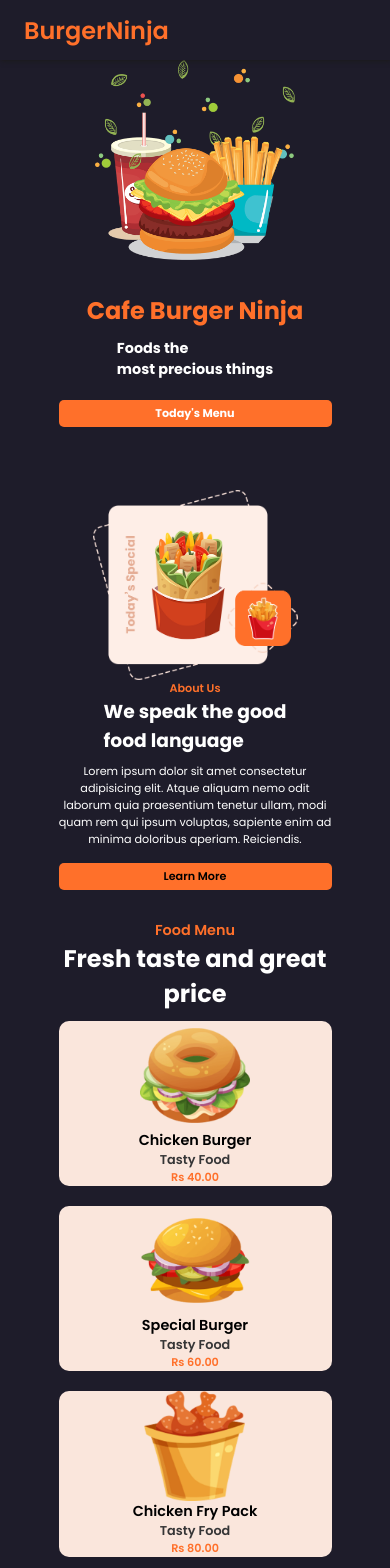
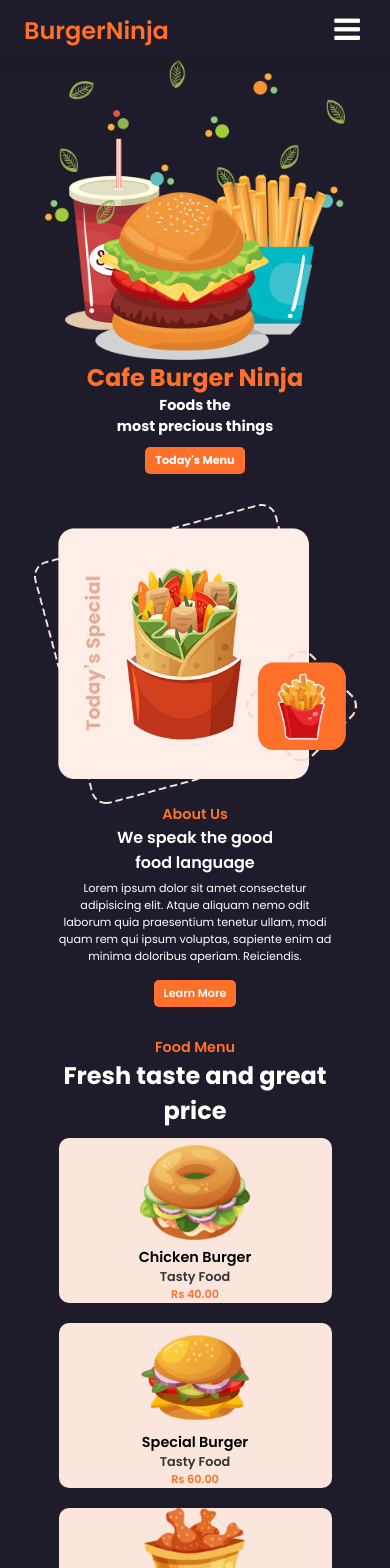
Before and after one commit to ravidhangarrd/burgerninja-restaurant-website, a React (Create React App) app: page / in a window 390 px wide. Shown: the top 1568 px of the page. Built offline with nearby package versions, Linux system fonts and the light colour scheme.

Commit message:
new changes added

```diff
--- a/package.json
+++ b/package.json
@@ -9,6 +9,7 @@
     "react": "^18.2.0",
     "react-dom": "^18.2.0",
     "react-router-dom": "^6.8.1",
+    "react-router-hash-link": "^2.4.3",
     "react-scripts": "5.0.1",
     "web-vitals": "^2.1.4"
   },
--- a/src/App.css
+++ b/src/App.css
@@ -22,6 +22,8 @@
 body {
   background-color: var(--bg-color);
 }
+
+
 
 /* Header Bar CSS start */
 
@@ -76,6 +78,17 @@ header{
   font-weight: 600;
 }
 
+/* Nav Bar Css Start*/
+
+#side-bar-icon{
+  font-size: 30px;
+  color: var(--text-color);
+  display: none;
+}
+
+/* Nav Bar Css End*/
+
+
 /* Header Bar CSS end */
 
 /* Main Body CSS Start */
@@ -117,13 +130,15 @@ main{
   color: var(--main-color);
 }
 
-.ban-sec-left-con p{
+.ban-sec-left-con span{
   font-size: var(--p-fonts);
   font-family: 'Poppins', sans-serif;
   font-weight: bolder;
   color: var(--text-color);
-  margin-top: 10px;
-  margin-bottom: 20px;
+}
+
+.btm-span{
+  margin-bottom: 10px;
 }
 
 .ban-sec-left-con button{
@@ -134,6 +149,11 @@ main{
   font-weight: bold;
   padding: 5px 10px;
   color: var(--text-color);
+}
+
+.ban-sec-left-con button:hover{
+  padding: 7px 12px;
+  box-shadow:1px 1px 5px #ff702a;
 }
 
 .ban-sec-right-con{
@@ -177,10 +197,14 @@ main{
   align-items: flex-start;
 }
 
-.aboutus-sec-right-con h3{
+.aboutus-sec-right-con span{
   color: var(--text-color);
   font-family: 'Poppins', sans-serif;
-  margin-bottom: 8px;
+  font-weight: 600;
+}
+
+.btm-span1{
+  margin-bottom: 5px;
 }
 
 .aboutus-sec-right-con p{
@@ -193,6 +217,7 @@ main{
   color: var(--main-color);
   font-weight: 600;
   font-family: 'Poppins', sans-serif;
+  font-size: var(--p-fonts);
 }
 
 .aboutus-sec-right-con button{
@@ -204,6 +229,12 @@ main{
   font-weight: 600;
   margin-top: 15px;
   font-family: 'Poppins', sans-serif;
+  color: var(--text-color);
+}
+
+.aboutus-sec-right-con button:hover{
+  padding: 7px 12px;
+  box-shadow:1px 1px 5px #ff702a;
 }
 
 /* About Us Section End */
@@ -213,6 +244,7 @@ main{
 #footer-container{
   width: 100%;
   height: 250px;
+  margin-top: 40px;
 }
 
 footer{
@@ -253,12 +285,17 @@ footer div{
 
 .end-list h4{
   color: var(--text-color);
-  margin-bottom: 5px;
 }
 
 .icon-con{
   width: 100%;
   display: flex;
+}
+
+.end-list{
+  display: flex;
+  flex-direction: column;
+  align-items: flex-start;
 }
 
 .end-list ul{
@@ -378,10 +415,15 @@ footer div{
   border: 0px;
   border-radius: 5px;
   padding: 5px 10px;
-  font-size: 0.6rem;
+  font-size: 0.7rem;
   font-weight: 600;
   color: var(--text-color);
   margin-top: 10px;
+}
+
+#letstalk-container button:hover{
+  padding: 7px 12px;
+  box-shadow:1px 1px 5px #ff702a;
 }
 
 /* Lets  Talk End */
@@ -395,6 +437,7 @@ footer div{
   flex-direction: column;
   justify-content: center;
   align-items: center;
+  margin: 20px 0px;
 }
 
 #over-services-container p {
@@ -515,21 +558,18 @@ footer div{
     text-align: center;
   }
 
-  .service-card-con{
-    flex-direction: column;
-    align-items: center;
-  }
-
   .aboutus-section-container{
-    height: 400px;
+    height: auto;
     flex-direction: column;
     justify-content: center;
     align-items: center;
     margin: 30px 0px;
   }
 
+
   .aboutus-sec-left-con{
-    width: 70%;
+    height: 300px;
+    width: 100%;
     background-position: center;
   }
 
@@ -542,11 +582,12 @@ footer div{
     text-align: center;
   }
 
-  .aboutus-sec-right-con button{
+  /* .aboutus-sec-right-con button{
     width: 100%;
-  }
+  } */
 
   .banner-section-container{
+    height: auto;
     flex-direction: column-reverse;
     align-self: center;
     align-items: center;
@@ -561,12 +602,13 @@ footer div{
   }
 
   .ban-sec-right-con{
-    width: 70%;
+    width: 100%;
+    height: 300px;
   }
 
-  .ban-sec-left-con button{
+  /* .ban-sec-left-con button{
     width: 100%;
-  }
+  } */
 
   .ban-sec-left-con h2{
     font-size: 1.5rem;
@@ -574,6 +616,7 @@ footer div{
 
   #footer-container{
     height: auto;
+    margin-bottom: 50px;
   }
 
   .list{
@@ -587,7 +630,8 @@ footer div{
   }
 
   .end-list{
-    margin-bottom: 20px;
+    margin-bottom: 10px;
+    align-items: center;
   }
 
   .end-list hr{
@@ -611,6 +655,25 @@ footer div{
     line-height: 20px;
   }
 
+  #side-bar-icon{
+    display: block;
+    margin-right: 30px;
+  }
+
+  #side-bar-icon:hover {
+    color: var(--main-color);
+    font-size: 35px;
+  }
 
 
+  .service-card-con{
+    flex-direction: column;
+    align-items: center;
+  }
+
+  #scard-img{
+    width: 80px;
+    height: 80px;
+  }
+
 }
--- a/src/components/AboutUs.jsx
+++ b/src/components/AboutUs.jsx
@@ -3,13 +3,13 @@ import React from 'react'
 const AboutUs = () => {
   return (
     <>
-    <section className='aboutus-section-container'>
+    <section id='about' className='aboutus-section-container'>
       <div className='aboutus-sec-left-con'>
       </div>
 
       <div className='aboutus-sec-right-con'>
         <p id="about-text">About Us</p>
-        <h3>We speak the good<br/>food language</h3>
+        <span>We speak the good</span><span className='btm-span1'>food language</span>
         <p>
           Lorem ipsum dolor sit amet consectetur adipisicing elit. Atque aliquam nemo odit laborum quia praesentium tenetur ullam, modi quam rem qui ipsum voluptas, sapiente enim ad minima doloribus aperiam. Reiciendis.
         </p>
--- a/src/components/Footer.jsx
+++ b/src/components/Footer.jsx
@@ -4,7 +4,7 @@ import { NavLink } from 'react-router-dom'
 const Footer = () => {
   return (
     <>
-    <footer>
+    <footer id='contact'>
         <div className='list'>
             <h4>Menu Links</h4>
             <hr width="40px" color='#ff702a'/>
--- a/src/components/Header.jsx
+++ b/src/components/Header.jsx
@@ -1,5 +1,6 @@
 import React from 'react';
-import {NavLink, Link} from 'react-router-dom'
+import { HashLink as Link} from 'react-router-hash-link';
+
 
 const Header = () =>{
     return(
@@ -12,12 +13,15 @@ const Header = () =>{
                 </div>
                 <div className='nav-container'>
                     <ul>
-                        <li><NavLink className={"nav-link-item"} to={"#"}>Home</NavLink></li>
-                        <li><NavLink className={"nav-link-item"} to={"#"}>About</NavLink></li>
-                        <li><NavLink className={"nav-link-item"} to={"#"}>Menu</NavLink></li>
-                        <li><NavLink className={"nav-link-item"} to={"#"}>Service</NavLink></li>
-                        <li><NavLink className={"nav-link-item"} to={"#"}>Contact</NavLink></li>
+                        <li><Link className={"nav-link-item"} to={"#"} smooth>Home</Link></li>
+                        <li><Link className={"nav-link-item"} to={"#about"} smooth>About</Link></li>
+                        <li><Link className={"nav-link-item"} to={"#food-menu"} smooth>Menu</Link></li>
+                        <li><Link className={"nav-link-item"} to={"#over-services-container"} smooth>Service</Link></li>
+                        <li><Link className={"nav-link-item"} to={"#contact"} smooth>Contact</Link></li>
                     </ul>
+                </div>
+                <div id='side-bar-icon'>
+                        <i class="fa fa-bars" aria-hidden="true"></i>
                 </div>
         </header>
         </>
--- a/src/components/TopBanner.jsx
+++ b/src/components/TopBanner.jsx
@@ -6,7 +6,7 @@ const TopBanner = () =>  {
     <section className='banner-section-container'>
         <div className='ban-sec-left-con'>
             <h2>Cafe Burger Ninja</h2>
-            <p>Foods the <br />most precious things</p>
+            <span>Foods the</span><span className='btm-span'>most precious things</span>
             <button>Today's Menu</button>
         </div>
 
```
Also changed, not shown: 1 other file (tests, documents, lock files or other folders).
